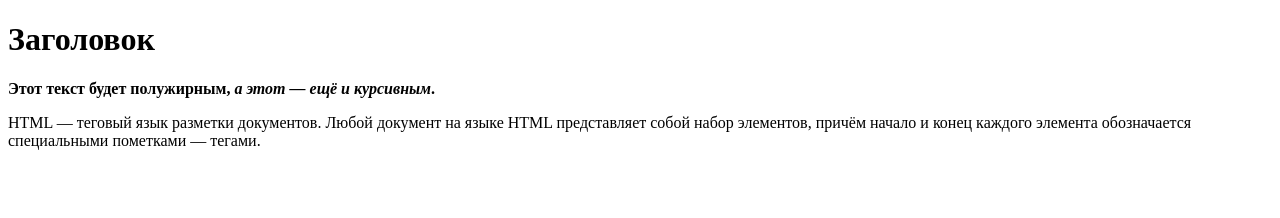
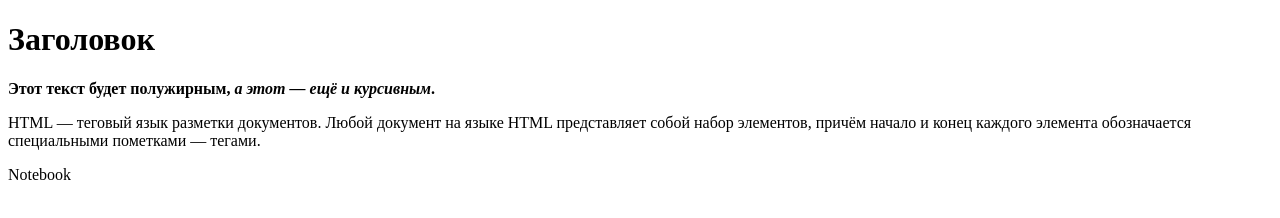
Before and after one commit to SorokinDmitry/git-test, a plain HTML site: page index.html in a window 1280 px wide. Drawn offline with Linux system fonts and the light colour scheme.

Commit message:
change from notebook 2

```diff
--- a/index.html
+++ b/index.html
@@ -14,5 +14,6 @@
 	  <p>HTML — теговый язык разметки документов.
 	  Любой документ на языке HTML представляет собой набор элементов,
 	  причём начало и конец каждого элемента обозначается специальными пометками — тегами.</p>
+	  <p>Notebook</p>
    </body>
 </html>
```
